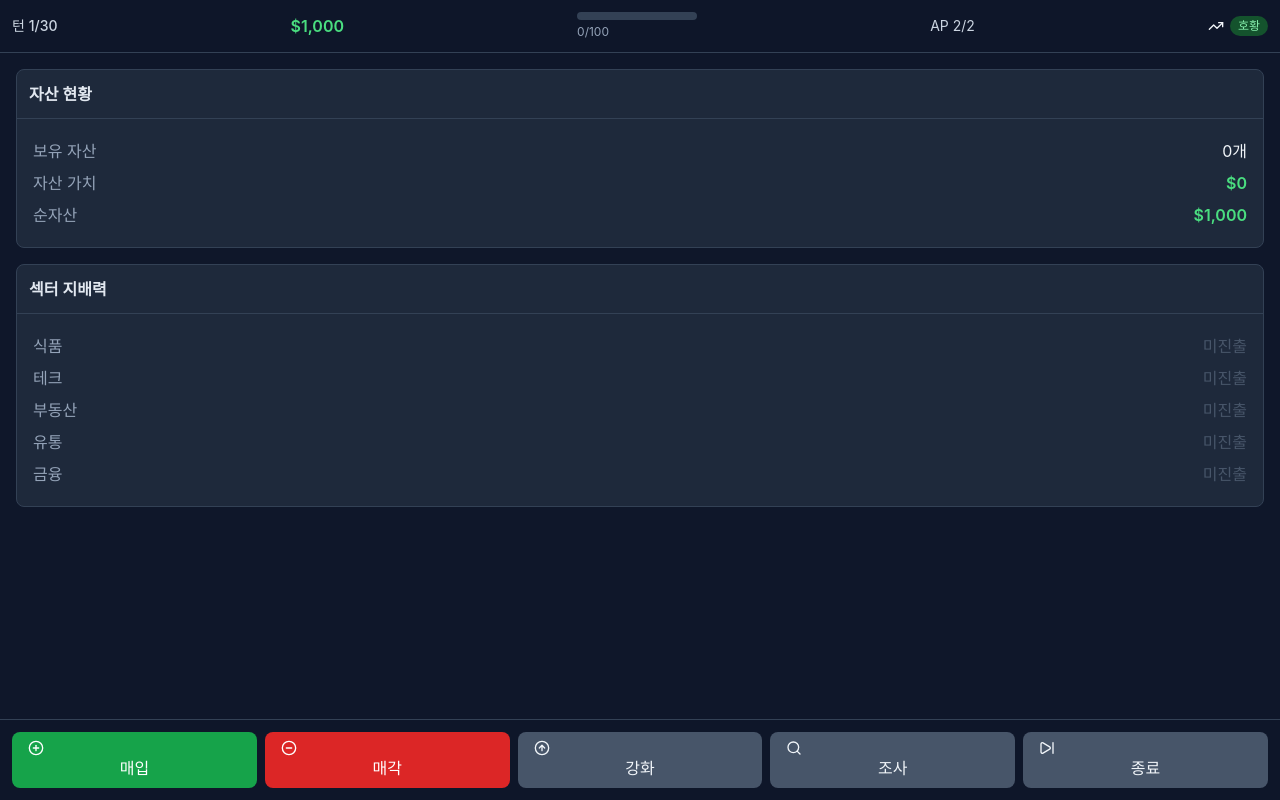
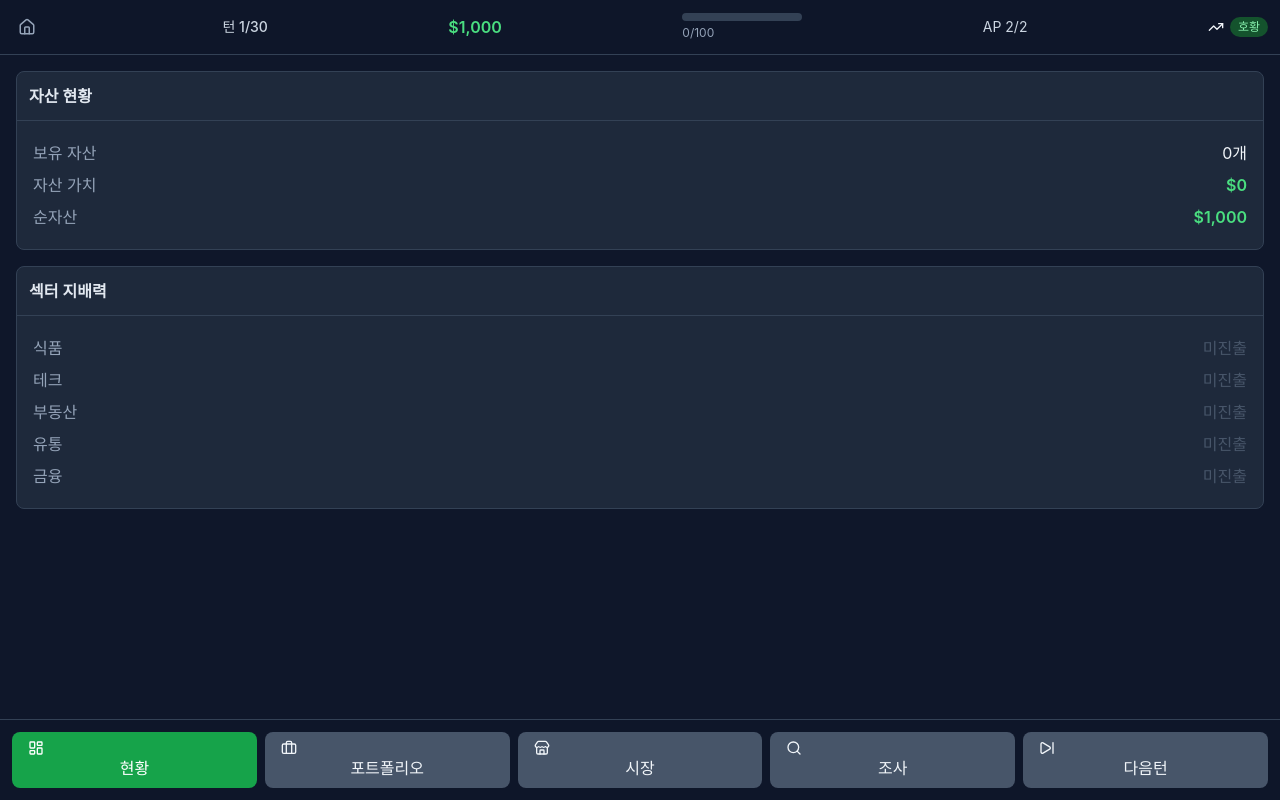
Before and after one commit to haro7488/WebYouAreCapitalist, a React (Vite) app: page / in a window 1280 px wide. Both pictures are taken after a click on the button "새 게임 시작". Built offline with nearby package versions, Linux system fonts and the light colour scheme.

Commit message:
ActionBar 버튼 재구성 + GameHeader에 홈 버튼 추가
- ActionBar: 매입/매각/강화/조사/종료 → 현황/포트폴리오/시장/조사/다음턴
- GameHeader: 좌측에 Home 아이콘 버튼 추가 (메인메뉴 이동)
- 현황 버튼으로 summary 뷰 전환 가능

```diff
--- a/src/components/game/ActionBar.tsx
+++ b/src/components/game/ActionBar.tsx
@@ -1,33 +1,33 @@
 import { Button } from '@components/common'
-import { PlusCircle, MinusCircle, ArrowUpCircle, Search, SkipForward } from 'lucide-react'
+import { LayoutDashboard, Briefcase, Store, Search, SkipForward } from 'lucide-react'
 
 interface ActionBarProps {
-  onBuy: () => void
-  onSell: () => void
-  onUpgrade: () => void
+  onMarket: () => void
+  onPortfolio: () => void
+  onSummary: () => void
   onResearch: () => void
   onEndTurn: () => void
   actionPoints: number
 }
 
-/** 하단 고정 액션 바: 매입 / 매각 / 업그레이드 / 시장조사 / 턴종료 */
-export function ActionBar({ onBuy, onSell, onUpgrade, onResearch, onEndTurn, actionPoints }: ActionBarProps) {
+/** 하단 고정 액션 바: 현황 / 포트폴리오 / 시장 / 조사 / 다음턴 */
+export function ActionBar({ onSummary, onPortfolio, onMarket, onResearch, onEndTurn, actionPoints }: ActionBarProps) {
   const hasAP = actionPoints > 0
 
   return (
     <div className="fixed bottom-0 left-0 right-0 bg-slate-900/95 backdrop-blur border-t border-slate-700 p-3">
       <div className="flex gap-2">
-        <Button variant="primary" className="flex-1" onClick={onBuy} disabled={!hasAP}>
-          <PlusCircle size={16} />
-          <span>매입</span>
+        <Button variant="primary" className="flex-1" onClick={onSummary}>
+          <LayoutDashboard size={16} />
+          <span>현황</span>
         </Button>
-        <Button variant="danger" className="flex-1" onClick={onSell} disabled={!hasAP}>
-          <MinusCircle size={16} />
-          <span>매각</span>
+        <Button variant="secondary" className="flex-1" onClick={onPortfolio}>
+          <Briefcase size={16} />
+          <span>포트폴리오</span>
         </Button>
-        <Button variant="secondary" className="flex-1" onClick={onUpgrade} disabled={!hasAP}>
-          <ArrowUpCircle size={16} />
-          <span>강화</span>
+        <Button variant="secondary" className="flex-1" onClick={onMarket}>
+          <Store size={16} />
+          <span>시장</span>
         </Button>
         <Button variant="secondary" className="flex-1" onClick={onResearch} disabled={!hasAP}>
           <Search size={16} />
@@ -35,7 +35,7 @@ export function ActionBar({ onBuy, onSell, onUpgrade, onResearch, onEndTurn, act
         </Button>
         <Button variant="secondary" className="flex-1" onClick={onEndTurn}>
           <SkipForward size={16} />
-          <span>종료</span>
+          <span>다음턴</span>
         </Button>
       </div>
     </div>
--- a/src/components/game/GameHeader.tsx
+++ b/src/components/game/GameHeader.tsx
@@ -1,9 +1,14 @@
 import { useGameStore } from '@stores/gameStore'
 import { MoneyDisplay, ProgressBar } from '@components/common'
 import { MarketIndicator } from './MarketIndicator'
+import { Home } from 'lucide-react'
 
-/** 게임 상단 헤더: 턴, 자금, 영향력, AP, 시장 상태 표시 */
-export function GameHeader() {
+interface GameHeaderProps {
+  onHome?: () => void
+}
+
+/** 게임 상단 헤더: 홈, 턴, 자금, 영향력, AP, 시장 상태 표시 */
+export function GameHeader({ onHome }: GameHeaderProps) {
   const gameState = useGameStore((s) => s.gameState)
 
   if (!gameState) return null
@@ -14,6 +19,17 @@ export function GameHeader() {
     <header className="sticky top-0 z-40 bg-slate-900/95 backdrop-blur border-b border-slate-700 p-3">
       {/* 모바일: 2행 그리드 / 데스크톱: 1행 flex */}
       <div className="grid grid-cols-2 gap-2 md:flex md:items-center md:justify-between">
+        {/* 홈 버튼 */}
+        {onHome && (
+          <button
+            onClick={onHome}
+            className="p-1.5 rounded text-slate-400 hover:text-white hover:bg-slate-700 transition-colors"
+            aria-label="메인 메뉴"
+          >
+            <Home size={18} />
+          </button>
+        )}
+
         {/* 턴 표시 */}
         <span className="text-sm font-medium text-slate-300">
           턴 {turn}/{maxTurns}
```
